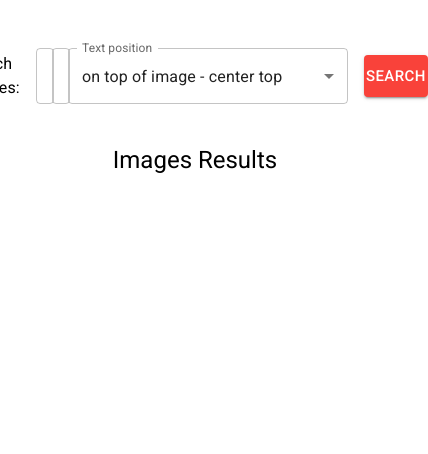
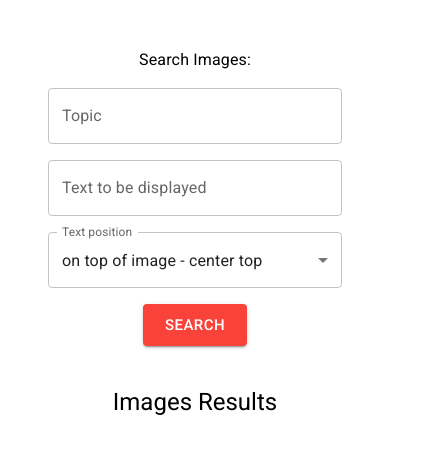
Before and after one commit to natalia-migas/giphy-web, a React (Create React App) app: page / in a window 390 px wide. Shown: the top 454 px of the page, 428 px wide, since content can reach past the window. Built offline with nearby package versions, Linux system fonts and the light colour scheme.

Commit message:
adjust ImageSearch to mobile

```diff
--- a/src/ui/ImageSearch/ImageSearch.tsx
+++ b/src/ui/ImageSearch/ImageSearch.tsx
@@ -2,6 +2,7 @@ import {
   Box,
   Button,
   FormControl,
+  Grid,
   InputLabel,
   MenuItem,
   Select,
@@ -43,32 +44,33 @@ function ImageSearch({ setImages }: ImageSearchProps) {
       setError("Failed to fetch images. Please try again later.");
     }
   };
+
   return (
-    <>
-      <Box
-        component="form"
-        display="flex"
-        justifyContent="center"
-        alignItems="center"
-        sx={{ p: 5 }}
-        gap={2}
-        onSubmit={handleSearch}
-      >
+    <Box component="form" sx={{ p: 5 }} onSubmit={handleSearch}>
+      <Grid container spacing={2} justifyContent="center" alignItems="center">
+        <Grid item xs={12} textAlign="center">
           <Typography>Search Images:</Typography>
-
+        </Grid>
+        <Grid item xs={12} md={3}>
           <TextField
+            fullWidth
             id="search-image"
             label="Topic"
             value={searchString}
             onChange={(e) => setSearchString(e.target.value)}
           />
+        </Grid>
+        <Grid item xs={12} md={3}>
           <TextField
+            fullWidth
             id="displayed-text"
             label="Text to be displayed"
             value={imageText}
             onChange={(e) => setImageText(e.target.value)}
           />
-        <FormControl sx={{ minWidth: 280 }}>
+        </Grid>
+        <Grid item xs={12} md={3}>
+          <FormControl fullWidth>
             <InputLabel id="text-positioning-label">Text position</InputLabel>
             <Select
               labelId="text-positioning-label"
@@ -84,11 +86,13 @@ function ImageSearch({ setImages }: ImageSearchProps) {
               ))}
             </Select>
           </FormControl>
+        </Grid>
+        <Grid item xs={12} md={1} display="flex" justifyContent="center">
           <Button variant="contained" size="large" type="submit">
             Search
           </Button>
-      </Box>
-      {/* normally I would use snackbar or something */}
+        </Grid>
+      </Grid>
       {error && (
         <Typography
           color="error"
@@ -97,7 +101,7 @@ function ImageSearch({ setImages }: ImageSearchProps) {
           {error}
         </Typography>
       )}
-    </>
+    </Box>
   );
 }
 
```
Lines whose indentation alone changed are shown as unchanged.
